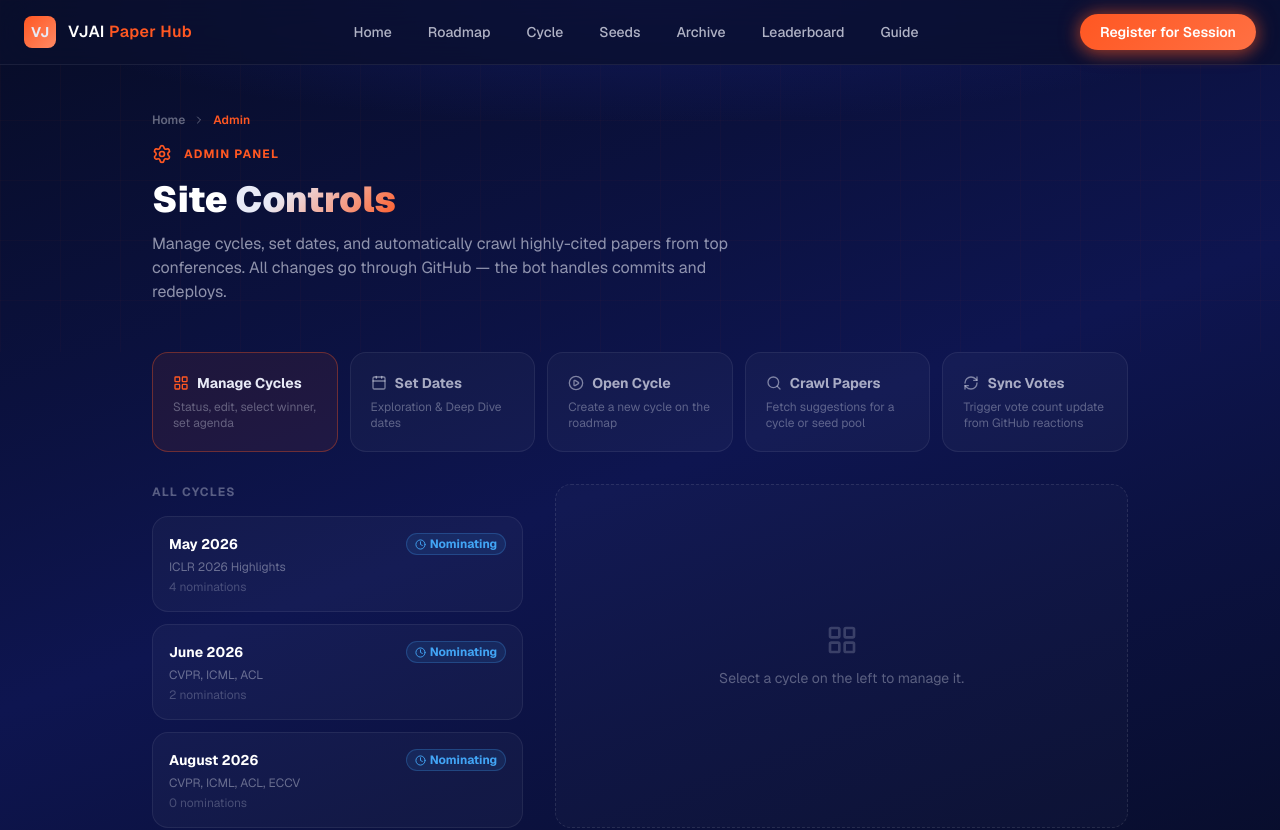
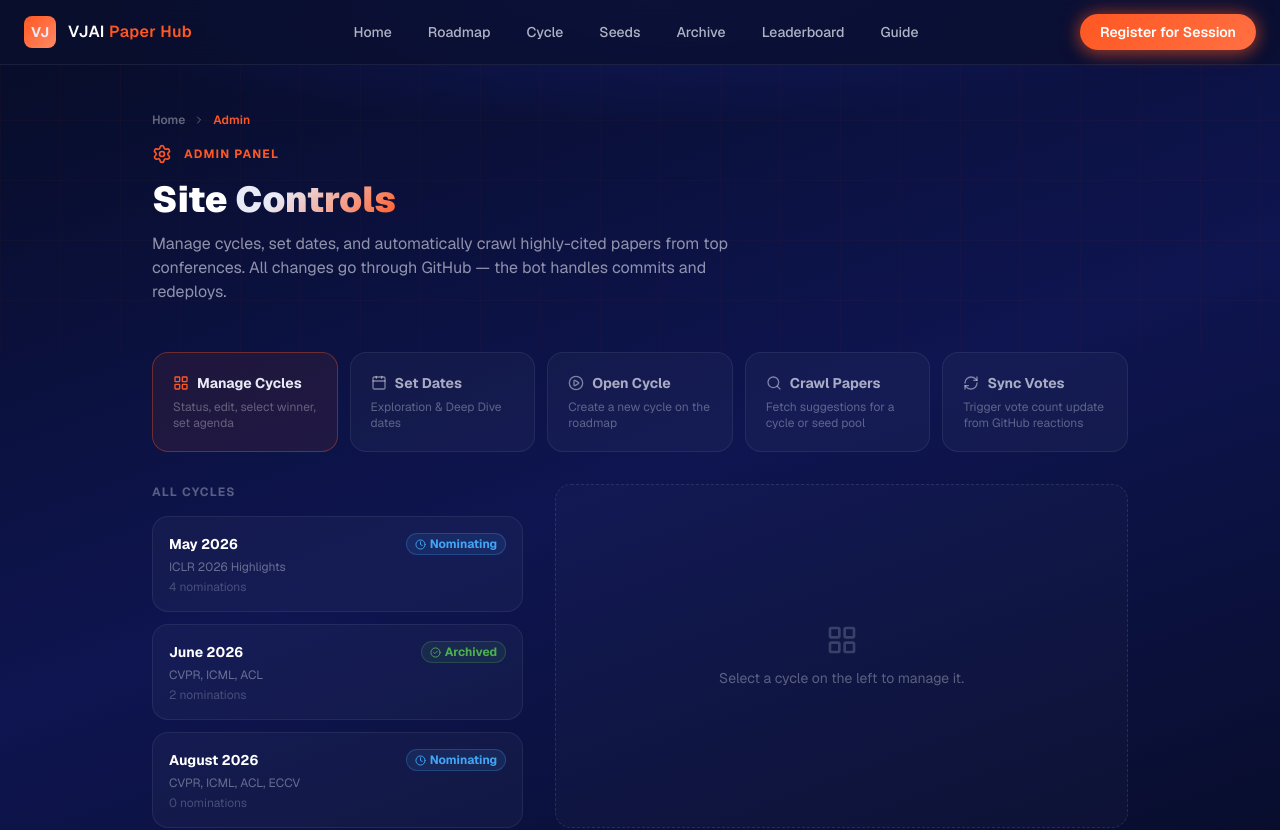
Before and after one commit to vominhduc/vjai-paper-hub, a Next.js app: page /vjai-paper-hub/admin in a window 1280 px wide. Shown: the top 830 px of the page. Built offline with nearby package versions, Linux system fonts and the light colour scheme.

Commit message:
fix: manage-cycle ignore 'no change' status; archive 2026-jun

```diff
--- a/data/cycles.json
+++ b/data/cycles.json
@@ -79,7 +79,7 @@
     "month": "June",
     "year": 2026,
     "theme": "CVPR, ICML, ACL",
-    "status": "active",
+    "status": "archived",
     "nomination_end": "2026-07-23",
     "exploration_start": "2026-07-26",
     "session_date": "2026-08-16",
--- a/scripts/manage-cycle.js
+++ b/scripts/manage-cycle.js
@@ -26,7 +26,8 @@ async function main() {
   const action    = (fields["action"] || "").replace(/\s*[—–].+$/, "").toLowerCase().trim();
   // parseIssueBody strips non-alphanumeric chars (including parens) from heading keys,
   // so "New Status (for status action)" becomes "new status for status action".
-  const newStatus = (fields["new status for status action"] || fields["new status"] || "").toLowerCase().trim();
+  const newStatusRaw = (fields["new status for status action"] || fields["new status"] || "").toLowerCase().trim();
+  const newStatus = newStatusRaw === "no change" ? "" : newStatusRaw;
   const newTheme  = (fields["new theme for edit action"] || fields["new theme"] || "").trim();
   const newMonth  = (fields["new month for edit action"] || fields["new month"] || "").trim();
   const newYear   = (fields["new year for edit action"] || fields["new year"] || "").trim();
```
